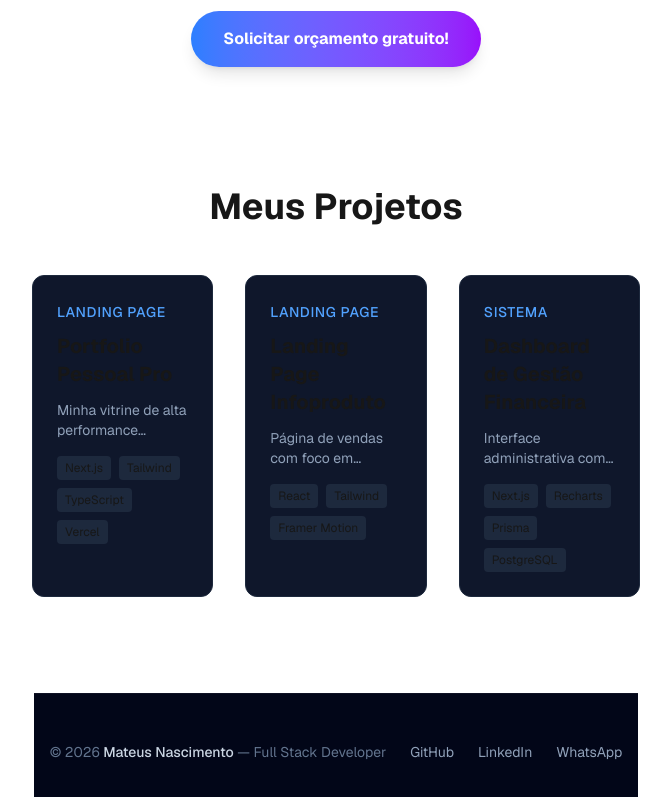
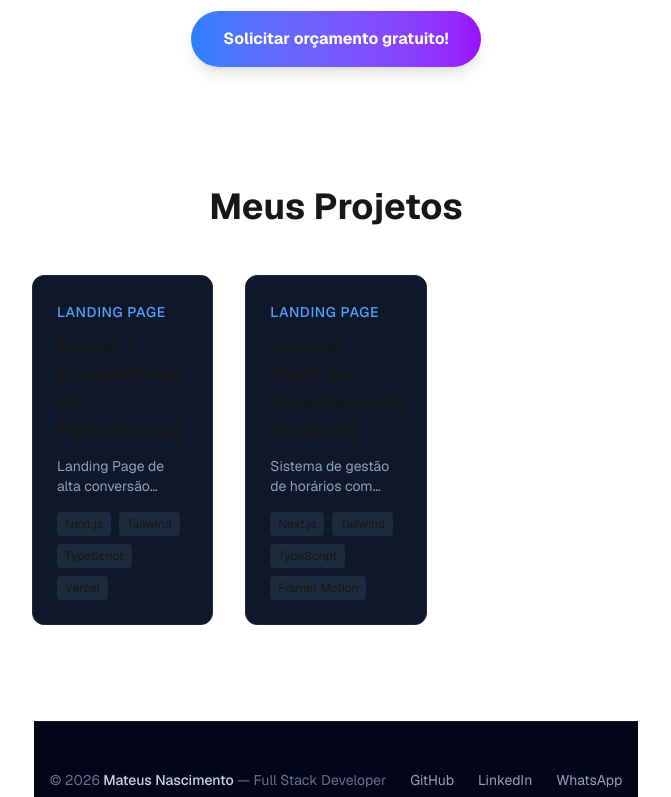
Before and after one commit to mateusnasc97/portfolio, a Next.js app: page / in a window 1280 px wide. Shown: the part 513-1310 px from the top of the page, without its empty margins (304-975 px from the left). Built offline with nearby package versions, Linux system fonts and the light colour scheme.

Commit message:
portfolio-inicial

```diff
--- a/src/components/Footer.tsx
+++ b/src/components/Footer.tsx
@@ -1,5 +1,5 @@
 export default function Footer() {
-    const year = new Date().getFullYear(); // Mais direto
+    const year = new Date().getFullYear();
 
     return (
         <footer className="border-t border-white/5 bg-slate-950 py-12">
--- a/src/data/projects.ts
+++ b/src/data/projects.ts
@@ -12,29 +12,20 @@ interface IProject {
 export const projectsData: IProject[] = [
   {
     id: 1,
-    title: "Portfolio Pessoal Pro",
+    title: "Focus. – Ecossistema de Performance",
     category: "Landing Page",
-    description: "Minha vitrine de alta performance construída com Next.js 14 e Tailwind.",
+    description: "Landing Page de alta conversão integrada a Dashboard de métricas em tempo real. Foco em tráfego pago.",
     techStack: ["Next.js", "Tailwind", "TypeScript", "Vercel"],
-    deployUrl: "https://seu-portfolio.vercel.app",
+    deployUrl: "https://lp-agencia-marketing.vercel.app/",
     image: "/projects/portfolio.png"
   },
   {
     id: 2,
-    title: "Landing Page Infoproduto",
+    title: "Lumina – SaaS de Agendamento Premium",
     category: "Landing Page",
-    description: "Página de vendas com foco em conversão e carregamento instantâneo.",
-    techStack: ["React", "Tailwind", "Framer Motion"],
-    deployUrl: "#",
+    description: "Sistema de gestão de horários com calendário inteligente, seleção de serviços e fluxo de confirmação Apple Style.",
+    techStack: ["Next.js", "Tailwind", "TypeScript", "Framer Motion"],
+    deployUrl: "https://lumina-estetica-lake.vercel.app/",
     image: "/projects/lp-vendas.png"
-  },
-  {
-    id: 3,
-    title: "Dashboard de Gestão Financeira",
-    category: "Sistema",
-    description: "Interface administrativa com gráficos interativos e controle de fluxo de caixa em tempo real.",
-    techStack: ["Next.js", "Recharts", "Prisma", "PostgreSQL"],
-    deployUrl: "#",
-    image: "/projects/dashboard.png"
   }
 ];
```
